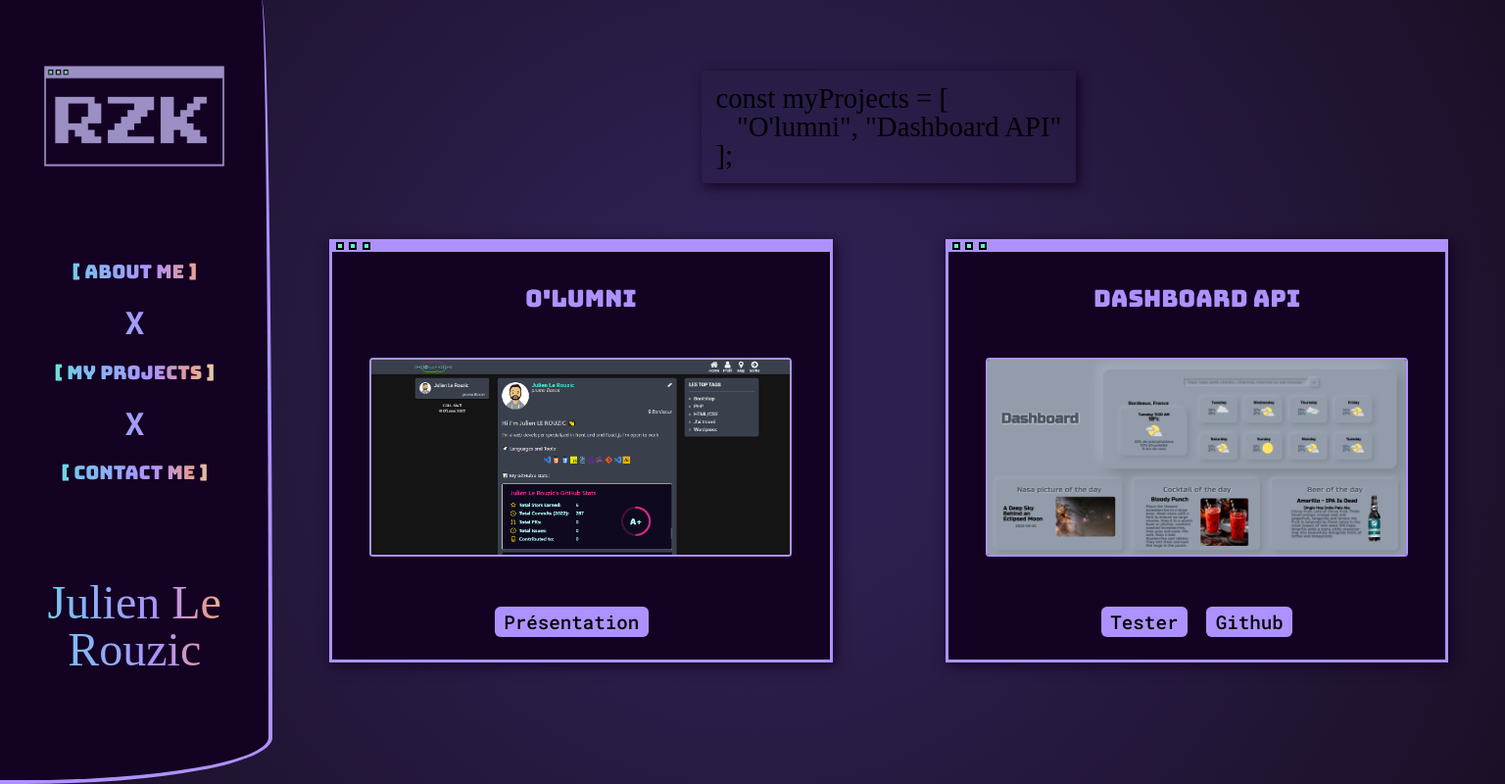
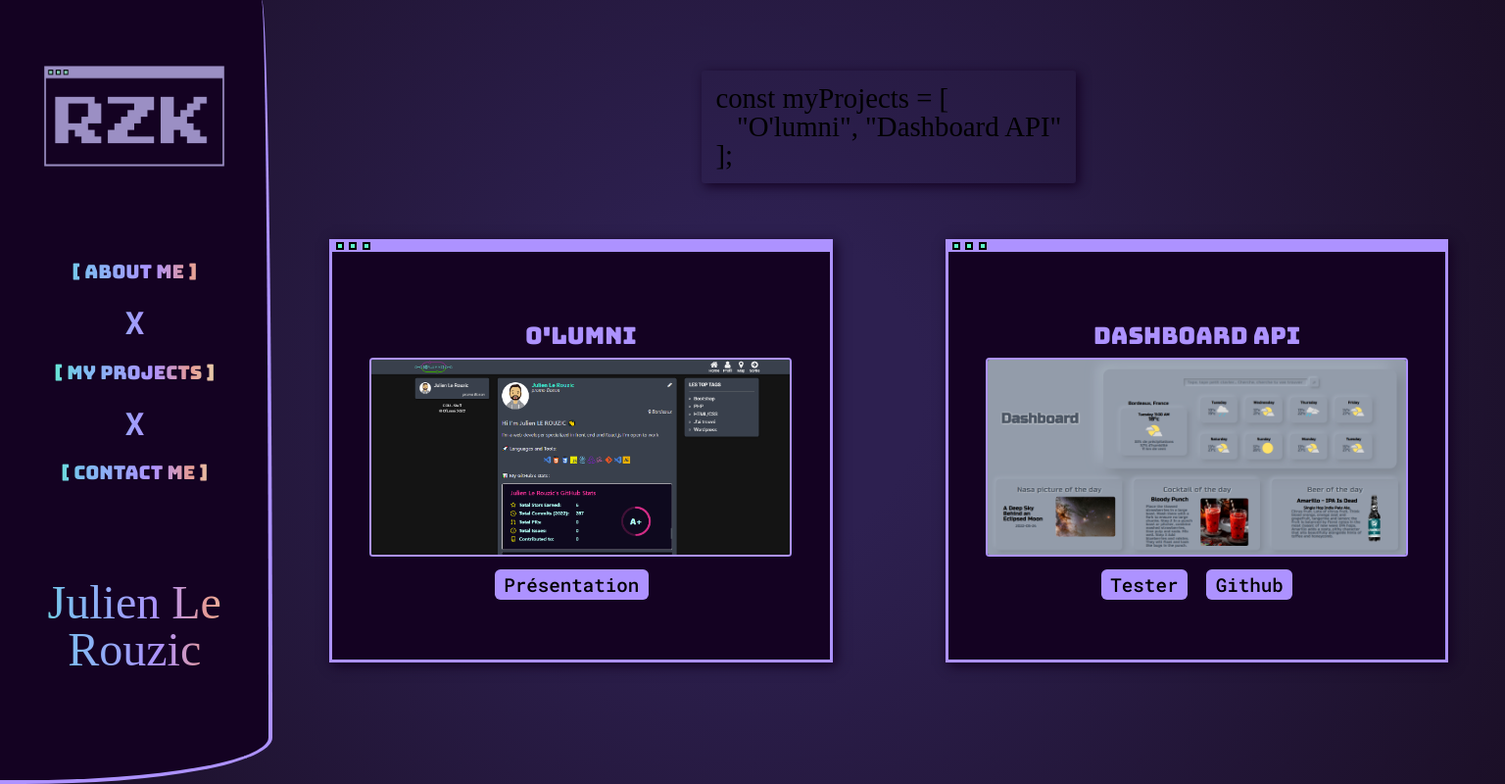
Before and after one commit to lerouzicjulien/rouziko.com, a React app: page /myprojects in a window 1536 px wide. Shown: the whole page at 98% size. Built offline with nearby package versions, Linux system fonts and the light colour scheme; a web font is replaced by a local one.

Commit message:
DONE responsive all app

```diff
--- a/src/components/AboutMe/styles.scss
+++ b/src/components/AboutMe/styles.scss
@@ -250,7 +250,7 @@
   }
 }
 
-@media (min-width: 1200px) {
+@media (min-width: 1500px) {
   .aboutMe{
     flex-direction: column;
     align-items: center;
--- a/src/components/Accueil/styles.scss
+++ b/src/components/Accueil/styles.scss
@@ -138,7 +138,7 @@
   }
 }
 
-@media (min-width: 1200px) {
+@media (min-width: 1500px) {
   .accueil{
     &-logo{
       width: 75em;
--- a/src/components/App/styles.scss
+++ b/src/components/App/styles.scss
@@ -10,11 +10,10 @@ pre{
   // padding: 0em;
 }
 
-@media (min-width: 1200px) {
+@media (min-width: 1500px) {
   .app {
     display: flex;
     position: relative;
-    // background-color: vars.$dark;
   }
   pre{
     border-radius: 0.1em;
--- a/src/components/ContactMe/styles.scss
+++ b/src/components/ContactMe/styles.scss
@@ -52,18 +52,23 @@ button {
   }
 }
 
-@media (min-width: 1200px) {
+@media (min-width: 1500px) {
   .contactMe{
     width: 85%;
+    margin-top: 4em;
 
     &-title{
       font-size: 1.6em;
     }
 
     &-icones{
-      flex-direction: row;
+
       &-fa{
-        margin: 1em 5em;
+        margin: 1em 2em;
+
+        &:nth-child(1){
+          margin-left: 1em;
+        }
 
         &:hover{
           transform: scale(1.5);
--- a/src/components/Footer/styles.scss
+++ b/src/components/Footer/styles.scss
@@ -48,7 +48,7 @@
   }
 }
 
-@media (min-width: 1200px) {
+@media (min-width: 1500px) {
   .footer {
     display: none;
   }
--- a/src/components/Header/styles.scss
+++ b/src/components/Header/styles.scss
@@ -64,7 +64,7 @@
   text-align: center;
 }
 
-@media (min-width: 1200px) {
+@media (min-width: 1500px) {
   .bm-burger-button {
     position: fixed;
     width: 36px;
--- a/src/components/MyProjects/styles.scss
+++ b/src/components/MyProjects/styles.scss
@@ -116,16 +116,25 @@
   .project{
     width: 45%;
     height: 18rem;
-    padding: 0 2em;
+    padding: 8em 2em;
     margin: 1em 3em;
-    justify-content: space-around;
+    justify-content: center;
 
     &-title{
       margin-top: .5em;
     }
+
+    &-header {
+      &-img {
+        margin-top: .5em;
+      }
+      &-buttons{
+        margin-top: .5em;
+      }
+    }
   }
 }
-@media (min-width: 1200px) {
+@media (min-width: 1500px) {
   .myProjects{
     display: flex;
     width: 85%;
```
